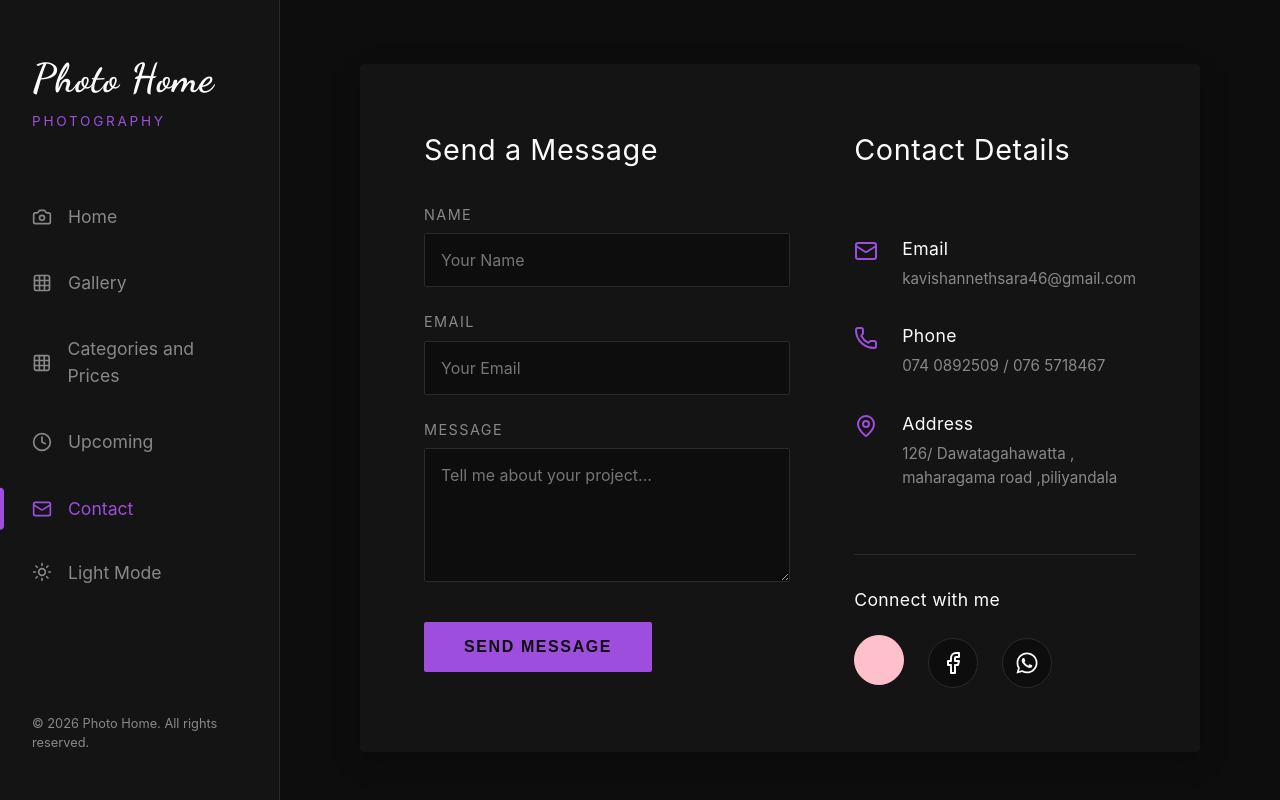
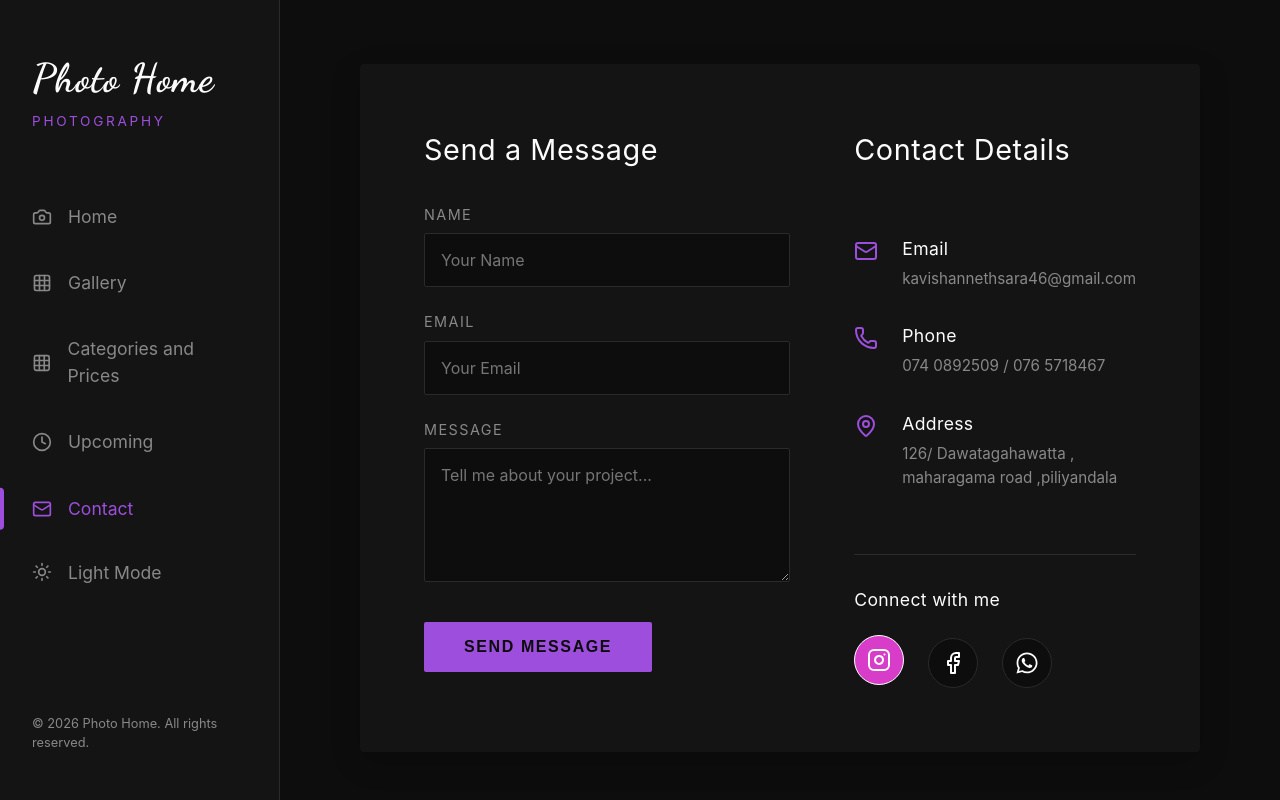
Before and after one commit to Achintha2002/PhotoFrameWeb, a React (Vite) app: page /contact in a window 1280 px wide. In both pictures the pointer is over the link 879 px from the left and 953 px from the top of the page. Shown: the part 291-1091 px from the top of the page. Built offline with nearby package versions, Linux system fonts and the light colour scheme.

Commit message:
Style: update social icon hover background to purple/magenta and text/border to white.

```diff
--- a/src/pages/Contact.css
+++ b/src/pages/Contact.css
@@ -136,9 +136,9 @@
 }
 
 .social-icon:hover {
-    background-color: #FFC0CB;
-    color: #FFC0CB;
-    border-color: #FFC0CB;
+    background-color: #d73dc8;
+    color: #FFFFFF;
+    border-color: #FFFFFF;
     transform: translateY(-3px);
 }
 
```
